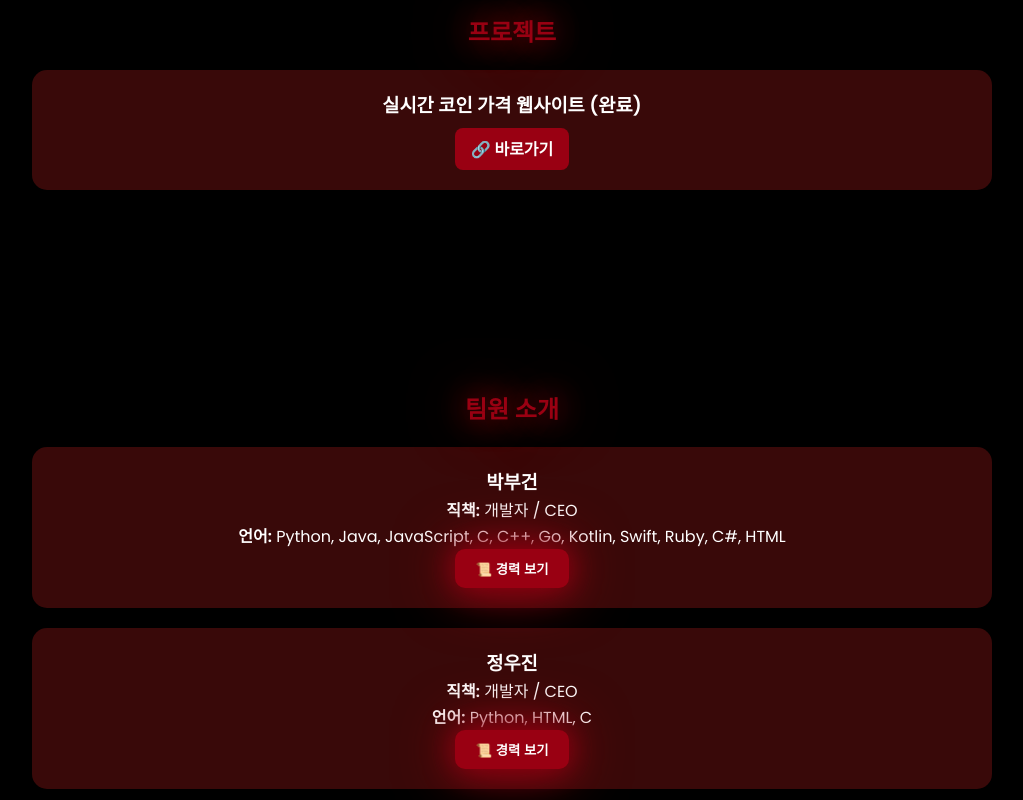
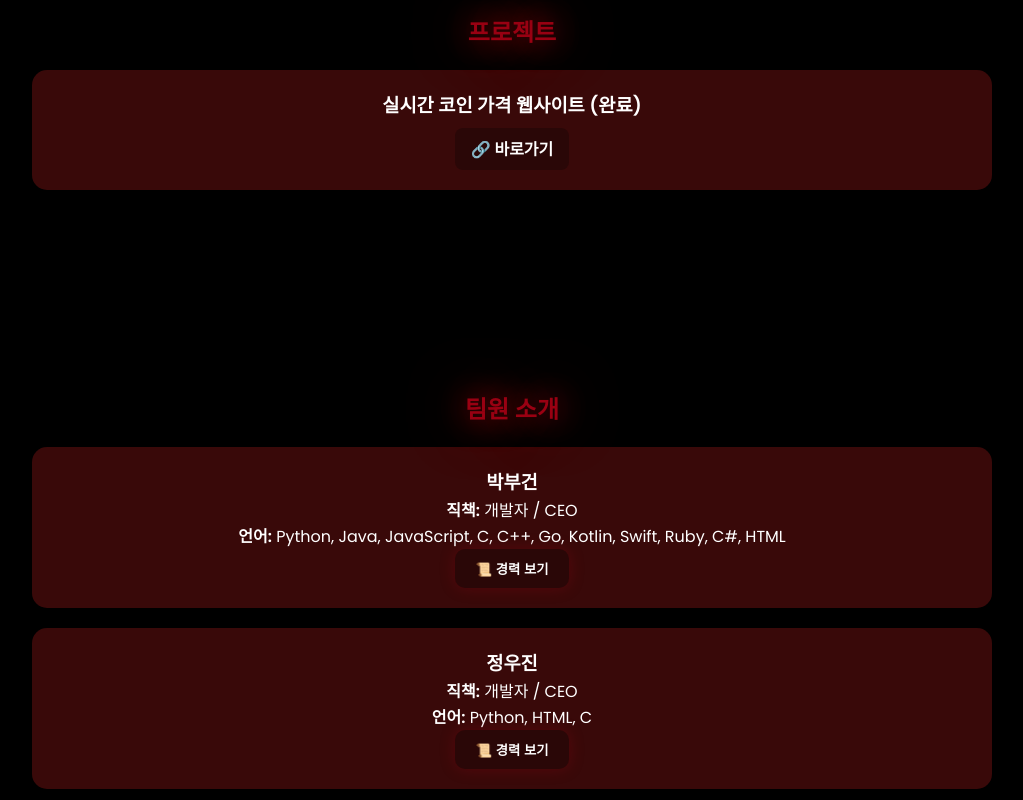
Before and after one commit to parkbugeon1106/bugeon.github.io, a plain HTML site: page index.html in a window 1280 px wide. Shown: the part 720-1520 px from the top of the page, without its empty margins (128-1151 px from the left). Drawn offline with Linux system fonts and the light colour scheme.

Commit message:
Update index.html

```diff
--- a/index.html
+++ b/index.html
@@ -87,7 +87,7 @@ h2{
 
 /* ===== 버튼 ===== */
 button{
-  background:#990012;
+  background:#2a0707; /* ✅ 박스보다 조금 더 어두운 색 */
   border:none;
   padding:10px 20px;
   border-radius:10px;
@@ -95,11 +95,11 @@ button{
   cursor:pointer;
   color:#fff;
   transition:0.3s;
-  box-shadow:0 0 30px #990012,0 0 60px #990012;
+  box-shadow:0 0 15px #99001250;
 }
 button:hover{
-  background:#ff3355;
-  box-shadow:0 0 60px #ff3355,0 0 100px #ff3355;
+  background:#390909; /* hover 시 약간 밝게 */
+  box-shadow:0 0 25px #990012,0 0 50px #990012;
 }
 
 /* ===== 모달 ===== */
@@ -150,13 +150,11 @@ footer{
   </nav>
 </header>
 
-<!-- HOME -->
 <section id="home">
   <h2>안녕하세요, PJ IT COMPANY 입니다.</h2>
   <p>기술과 투자로 세상을 바꾸는 IT 기업</p>
 </section>
 
-<!-- ABOUT -->
 <section id="about">
   <h2>회사 소개</h2>
   <div class="card">
@@ -166,19 +164,17 @@ footer{
   </div>
 </section>
 
-<!-- PROJECTS -->
 <section id="projects">
   <h2>프로젝트</h2>
   <div class="card">
     <h3>실시간 코인 가격 웹사이트 <span style="color:#fff;">(완료)</span></h3>
     <a href="https://parkbugeon1106.github.io/PJ-IT-COMPANY_COIN-WEBSITE/index.html"
        target="_blank"
-       style="display:inline-block;margin-top:8px;background:#990012;color:#fff;
+       style="display:inline-block;margin-top:8px;background:#2a0707;color:#fff;
        padding:8px 16px;border-radius:8px;text-decoration:none;font-weight:600;">🔗 바로가기</a>
   </div>
 </section>
 
-<!-- TEAM -->
 <section id="team">
   <h2>팀원 소개</h2>
 
@@ -197,7 +193,6 @@ footer{
   </div>
 </section>
 
-<!-- 커뮤니티 -->
 <section id="community">
   <h2>커뮤니티 / 공지 게시판</h2>
   <div id="loginBox">
@@ -222,7 +217,6 @@ footer{
   <div id="qList"></div>
 </section>
 
-<!-- CONTACT -->
 <section id="contact">
   <h2>Contact</h2>
   <p>📧 <a href="mailto:bagdoeon827@gmail.com" style="color:#f5f5f5;">bagdoeon827@gmail.com</a></p>
```
